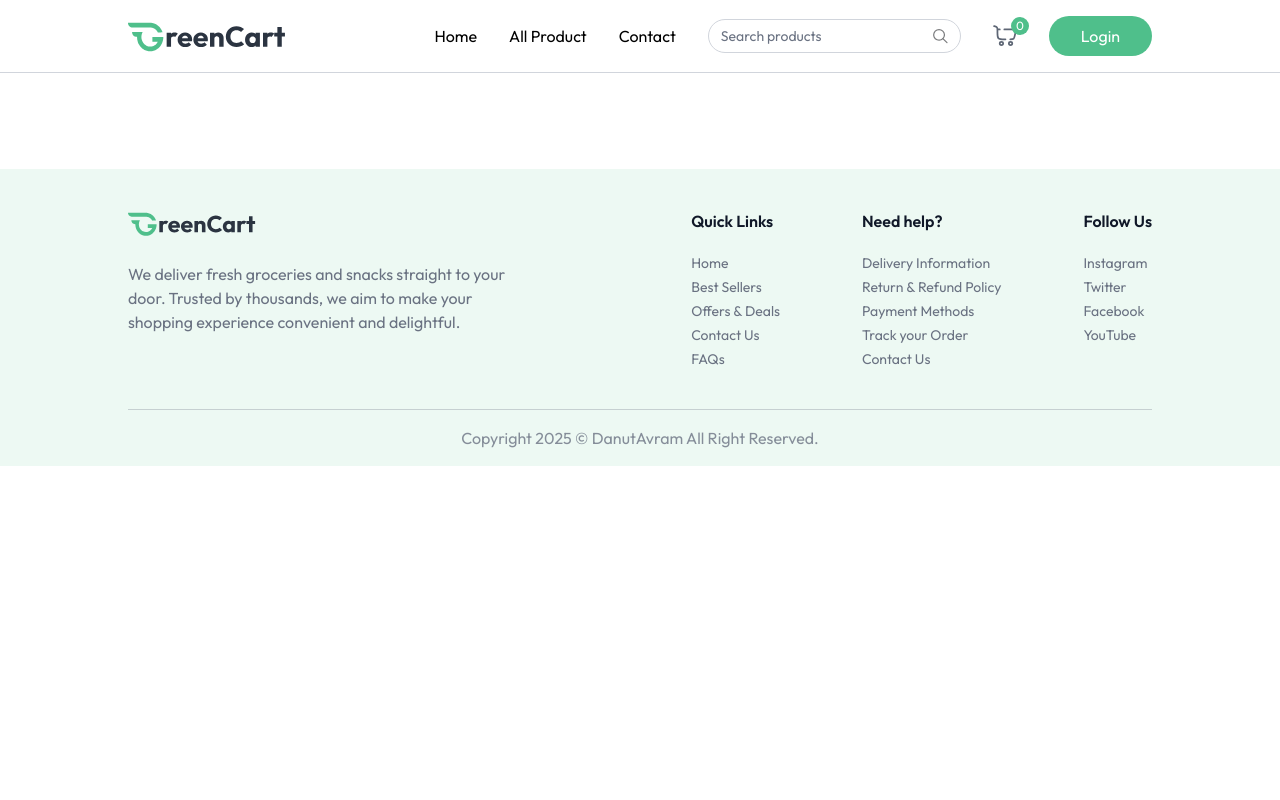
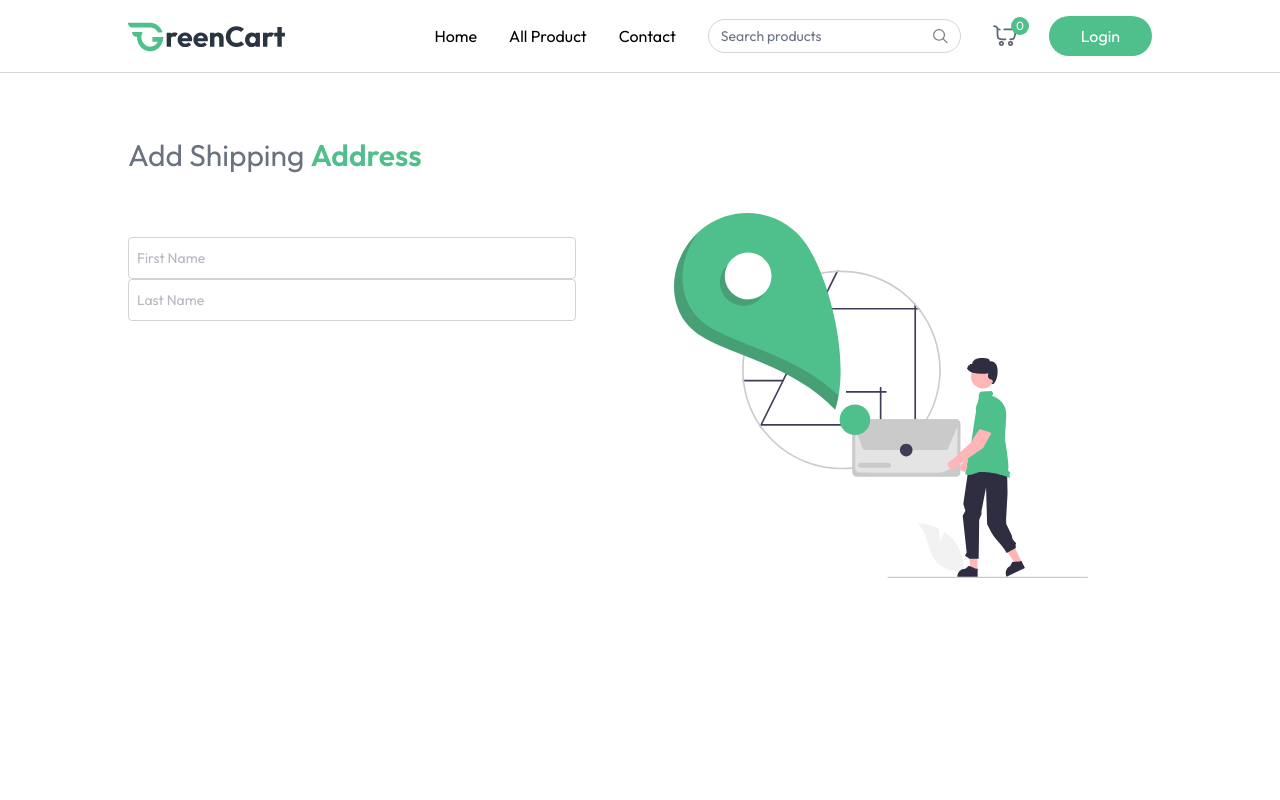
Before and after one commit to danutavram/greencart, a React (Vite) app in the folder client/: page /add-address in a window 1280 px wide. Shown: the top 800 px of the page. Built offline with nearby package versions, Linux system fonts and the light colour scheme.

Commit message:
AddAddress

```diff
--- a/client/src/App.jsx
+++ b/client/src/App.jsx
@@ -10,6 +10,7 @@
 import ProductCategory from './pages/ProductCategory'
 import ProductDetails from './pages/ProductDetails'
 import Cart from './pages/Cart'
+import AddAddress from './pages/AddAddress'
 
 const App = () => {
 
@@ -31,6 +32,7 @@
           <Route path='/products/:category' element={<ProductCategory/>} />
           <Route path='/products/:category/:id' element={<ProductDetails/>} />
           <Route path='/cart' element={<Cart/>} />
+          <Route path='/add-address' element={<AddAddress/>} />
         </Routes>
       </div>
       {!isSellerPath && <Footer />}
--- /dev/null
+++ b/client/src/pages/AddAddress.jsx
@@ -0,0 +1,61 @@
+import React, { useState } from 'react'
+import { assets } from '../assets/assets'
+
+// Input Field Component
+const InputField = ({type, placeholder, name, handleChange, address})=>(
+    <input className='w-full px-2 py-2.5 border border-gray-500/30 rounded outline-none text-gray-500 focus:border-primary transition'
+    type={type}
+    placeholder={placeholder}
+    onChange={handleChange}
+    name={name}
+    value={address[name]}
+    required
+    />
+)
+
+const AddAddress = () => {
+
+    const [address, setAddress] = useState({
+        firstName: '',
+        lastNAme: '',
+        email: '',
+        street: '',
+        city: '',
+        state: '',
+        zipcode: '',
+        country: '',
+        phone: '',
+    })
+
+    const handleChange = (e)=>{
+        const {name, value} = e.target;
+
+        setAddress((prevAddress)=>({
+            ...AddAddress,
+            [name]: value,
+        }))
+    }
+
+    const onSubmitHandler = async (e)=>{
+        e.preventDefault();
+    }
+
+  return (
+    <div className='mt-16 pb-16'>
+        <p className='text-2xl md:text-3xl text-gray-500'>Add Shipping <span className='font-semibold text-primary'>Address</span></p>
+        <div className='flex flex-col-reverse md:flex-row justify-between mt-10'>
+            <div className='flex-1 max-w-md'>
+                <form onSubmit={onSubmitHandler} className='space-y-3 mt-6 text-sm'>
+                    <div>
+                        <InputField handleChange={handleChange} address={address} name='firstName' type='text' placeholder="First Name" />
+                        <InputField handleChange={handleChange} address={address} name='lastName' type='text' placeholder="Last Name" />
+                    </div>
+                </form>
+            </div>
+            <img className='md:mr-16 mb-16 md:mt-0' src={assets.add_address_iamge} alt="Add Address" />
+        </div>
+    </div>
+  )
+}
+
+export default AddAddress
```
